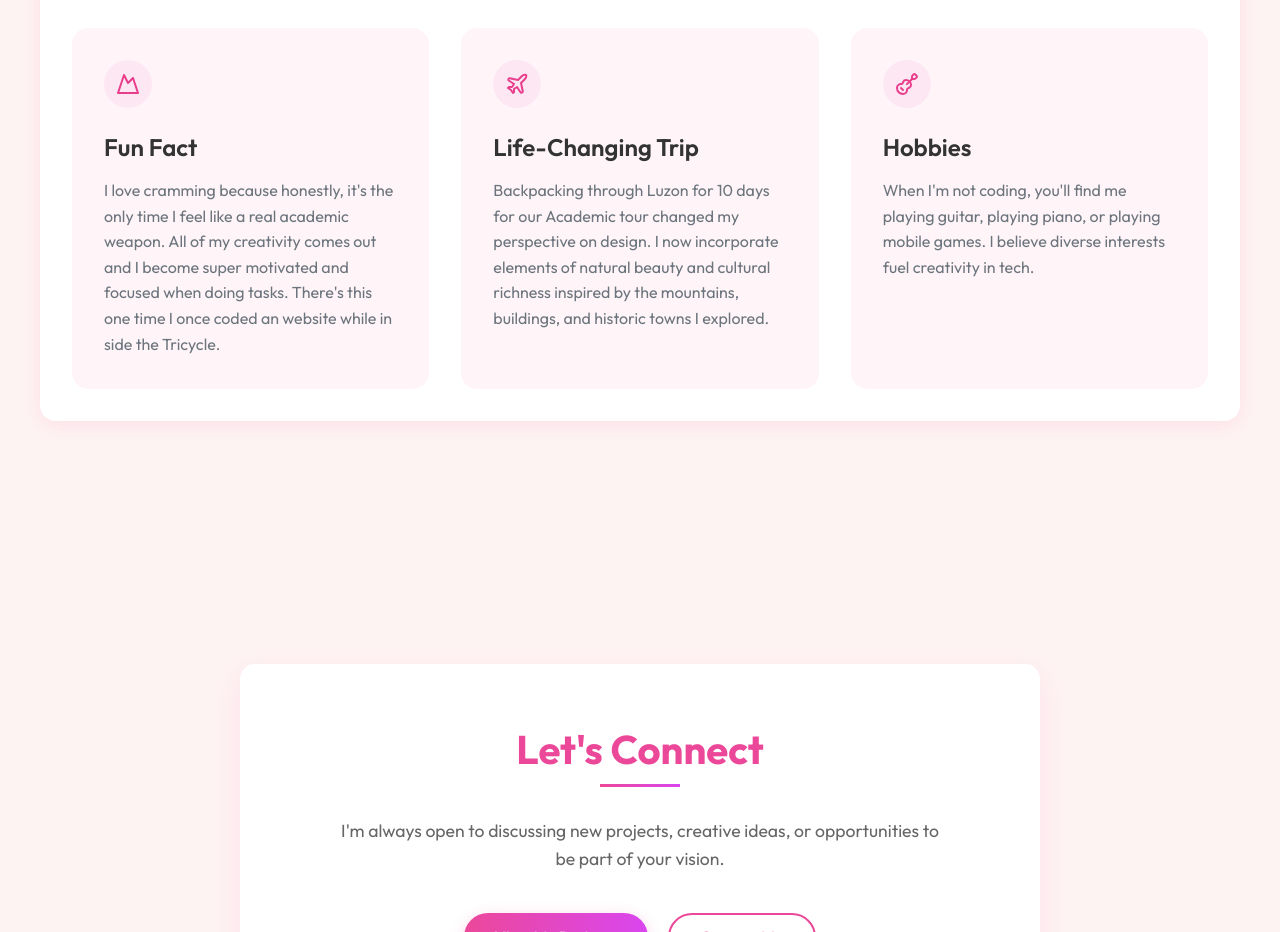
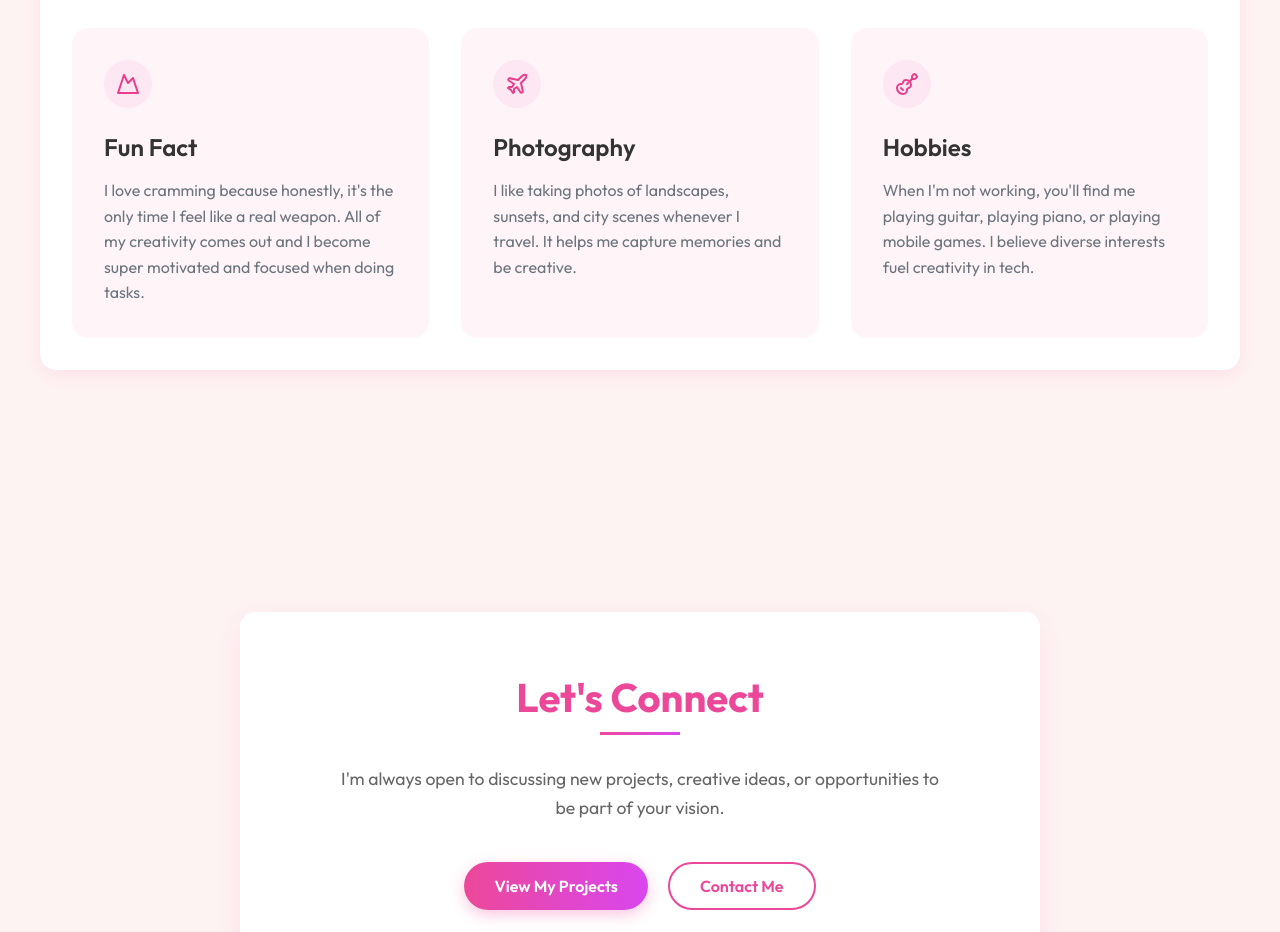
Before and after one commit to rayhanpayao25/rayhan-portfilio, a React (Vite) app: page /#projects in a window 1280 px wide. Shown: the part 3860-4792 px from the top of the page. Built offline with nearby package versions, Linux system fonts and the light colour scheme.

Commit message:
Initial commit

```diff
--- a/src/components/AboutMe/AboutMe.jsx
+++ b/src/components/AboutMe/AboutMe.jsx
@@ -225,9 +225,8 @@ const AboutMe = () => {
             </div>
             <h3 className="personal-name">Fun Fact</h3>
             <p className="personal-description">
-              I love cramming because honestly, it's the only time I feel like a real academic weapon. All of my
-              creativity comes out and I become super motivated and focused when doing tasks. There's this one time I
-              once coded an website while in side the Tricycle.
+              I love cramming because honestly, it's the only time I feel like a real weapon. All of my
+              creativity comes out and I become super motivated and focused when doing tasks.
             </p>
           </div>
 
@@ -237,11 +236,10 @@ const AboutMe = () => {
                 <Plane size={24} />
               </div>
             </div>
-            <h3 className="personal-name">Life-Changing Trip</h3>
+            <h3 className="personal-name">Photography</h3>
             <p className="personal-description">
-              Backpacking through Luzon for 10 days for our Academic tour changed my perspective on design. I now
-              incorporate elements of natural beauty and cultural richness inspired by the mountains, buildings, and
-              historic towns I explored.
+              I like taking photos of landscapes, sunsets, and city scenes whenever I travel.
+              It helps me capture memories and be creative.
             </p>
           </div>
 
@@ -253,7 +251,7 @@ const AboutMe = () => {
             </div>
             <h3 className="personal-name">Hobbies</h3>
             <p className="personal-description">
-              When I'm not coding, you'll find me playing guitar, playing piano, or playing mobile games. I believe
+              When I'm not working, you'll find me playing guitar, playing piano, or playing mobile games. I believe
               diverse interests fuel creativity in tech.
             </p>
 
```
